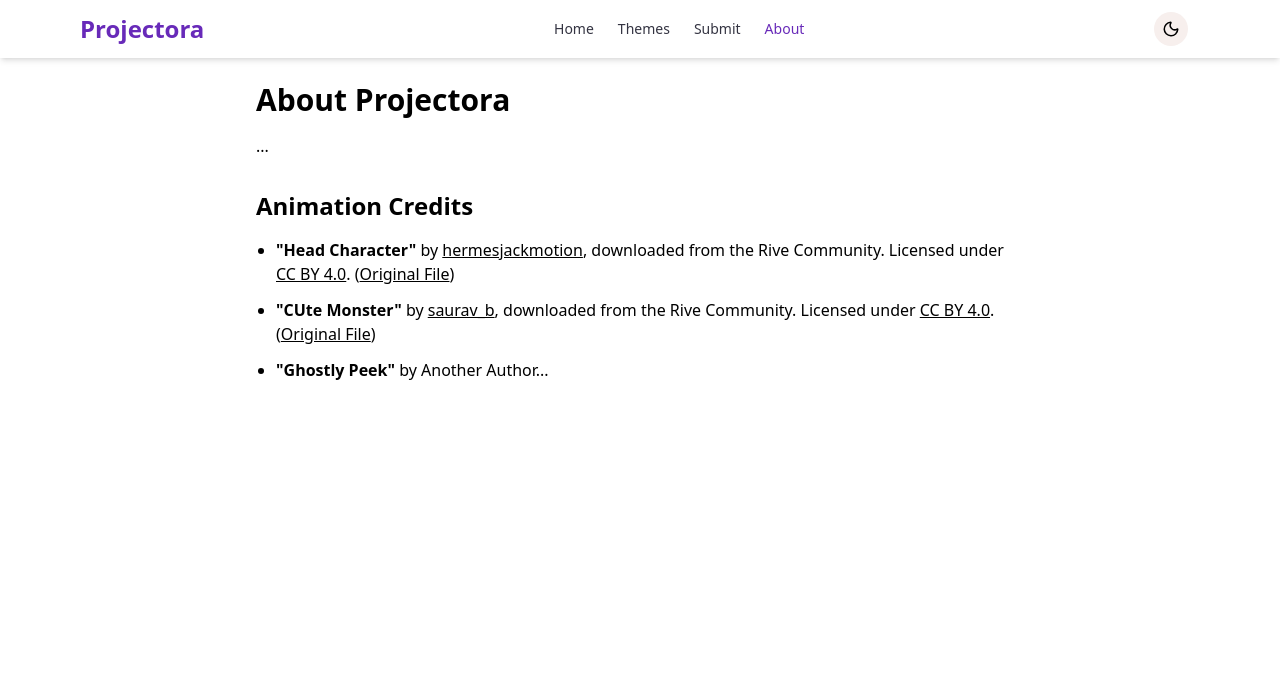
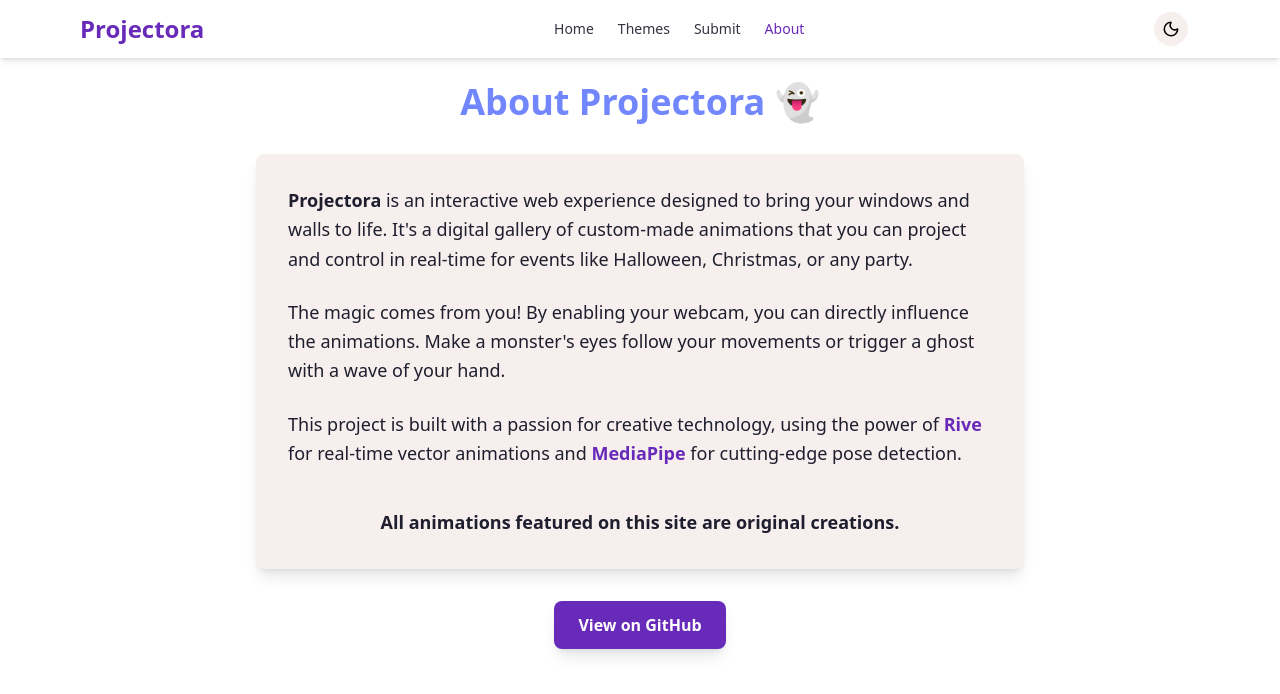
Before and after one commit to tibssy/projectora, a React (Vite) app: page /projectora/about in a window 1280 px wide. Shown: the top 694 px of the page. Built offline with nearby package versions, Linux system fonts and the light colour scheme.

Commit message:
refactor: Update content with original animations
Replaces all placeholder/community animations with custom-made Rive files. The About page has been updated to remove the credits section and reflect the project's original content.

```diff
--- a/src/pages/About.tsx
+++ b/src/pages/About.tsx
@@ -1,28 +1,43 @@
-// src/pages/About.tsx
-
 const About = () => {
   return (
-    <div className="max-w-3xl mx-auto">
-      <h1 className="text-3xl font-bold mb-4">About Projectora</h1>
-      <p className="mb-8">...</p>
+    <div className="max-w-3xl mx-auto text-light-text dark:text-dark-text">
+      <h1 className="text-4xl font-bold text-center text-light-lavender dark:text-dark-lavender mb-8">
+        About Projectora 👻
+      </h1>
 
-      <h2 className="text-2xl font-bold mb-4">Animation Credits</h2>
-      <ul className="list-disc pl-5 space-y-3">
-        <li>
-          <strong>"Head Character"</strong> by <a href="https://rive.app/@hermesjackmotion/" className="underline">hermesjackmotion</a>,
-          downloaded from the Rive Community. Licensed under <a href="https://creativecommons.org/licenses/by/4.0/" className="underline">CC BY 4.0</a>.
-          (<a href="https://rive.app/marketplace/9398-17870-mouse-following-head-character/" className="underline">Original File</a>)
-        </li>
-        <li>
-          <strong>"CUte Monster"</strong> by <a href="https://rive.app/@saurav_b/" className="underline">saurav_b</a>,
-          downloaded from the Rive Community. Licensed under <a href="https://creativecommons.org/licenses/by/4.0/" className="underline">CC BY 4.0</a>.
-          (<a href="https://rive.app/marketplace/12726-24108-cute-monster/" className="underline">Original File</a>)
-        </li>
-        <li>
-          <strong>"Ghostly Peek"</strong> by Another Author...
-        </li>
-        {/* Add one for each community animation you use */}
-      </ul>
+      <div className="space-y-6 text-lg leading-relaxed bg-light-surface dark:bg-dark-surface p-8 rounded-lg shadow-lg">
+        <p>
+          <strong>Projectora</strong> is an interactive web experience designed to bring your windows and walls to life. It's a digital gallery of custom-made animations that you can project and control in real-time for events like Halloween, Christmas, or any party.
+        </p>
+        <p>
+          The magic comes from you! By enabling your webcam, you can directly influence the animations. Make a monster's eyes follow your movements or trigger a ghost with a wave of your hand.
+        </p>
+        <p>
+          This project is built with a passion for creative technology, using the power of{' '}
+          <a href="https://rive.app/" target="_blank" rel="noopener noreferrer" className="font-bold text-light-mauve dark:text-dark-mauve hover:underline">
+            Rive
+          </a>{' '}
+          for real-time vector animations and{' '}
+          <a href="https://developers.google.com/mediapipe" target="_blank" rel="noopener noreferrer" className="font-bold text-light-mauve dark:text-dark-mauve hover:underline">
+            MediaPipe
+          </a>{' '}
+          for cutting-edge pose detection.
+        </p>
+        <p className="font-semibold text-center pt-4">
+          All animations featured on this site are original creations.
+        </p>
+      </div>
+
+      <div className="text-center mt-8">
+        <a
+          href="https://github.com/tibssy/projectora"
+          target="_blank"
+          rel="noopener noreferrer"
+          className="inline-block px-6 py-3 bg-light-mauve dark:bg-dark-mauve text-light-base dark:text-dark-base rounded-lg font-semibold shadow-lg hover:scale-105 transition-transform"
+        >
+          View on GitHub
+        </a>
+      </div>
     </div>
   );
 };
--- a/src/pages/AnimationViewer.tsx
+++ b/src/pages/AnimationViewer.tsx
@@ -8,27 +8,27 @@ import { BackgroundControls } from '../components/BackgroundControls';
 const animations = [
   {
     id: 1,
-    title: 'Head Character',
+    title: 'Frenzywhisk',
     theme: 'Halloween',
-    riveUrl: 'https://res.cloudinary.com/dls8hlthp/raw/upload/v1760458852/monster_test_oswvln.riv',
-    likes: 1345,
-    views: 25800,
+    riveUrl: 'https://res.cloudinary.com/dls8hlthp/raw/upload/v1760925641/monster1_wahbow.riv',
+    likes: 0,
+    views: 1,
   },
   {
     id: 2,
-    title: 'CUte Monster',
+    title: 'Mormo',
     theme: 'Halloween',
-    riveUrl: 'https://res.cloudinary.com/dls8hlthp/raw/upload/v1760489767/monster_jump_test_y6thvr.riv',
-    likes: 980,
-    views: 18200,
+    riveUrl: 'https://res.cloudinary.com/dls8hlthp/raw/upload/v1760902733/monster2_xrbdi7.riv',
+    likes: 0,
+    views: 1,
   },
   {
     id: 3,
-    title: 'Test Monster',
+    title: 'Vicis Chomp',
     theme: 'Halloween',
-    riveUrl: 'https://res.cloudinary.com/dls8hlthp/raw/upload/v1760837957/monster3_2_wiqb8z.riv',
-    likes: 2100,
-    views: 42500,
+    riveUrl: 'https://res.cloudinary.com/dls8hlthp/raw/upload/v1760903457/monster3_4_mze1rv.riv',
+    likes: 0,
+    views: 1,
   },
 ];
 
--- a/src/pages/Home.tsx
+++ b/src/pages/Home.tsx
@@ -5,27 +5,27 @@ import AnimationCard from "../components/AnimationCard";
 const animations = [
   {
     id: 1,
-    title: "Head Character",
+    title: "Frenzywhisk",
     theme: "Halloween",
-    thumbnailUrl: "https://res.cloudinary.com/dls8hlthp/image/upload/v1760460805/swappy-20251014_175253_n1mw1j.png", // Placeholder image
-    likes: 1345,
-    views: 25800,
+    thumbnailUrl: "https://res.cloudinary.com/dls8hlthp/image/upload/v1760925652/swappy-20251020_025520_isyfam.png", // Placeholder image
+    likes: 0,
+    views: 1,
   },
   {
     id: 2,
-    title: "CUte Monster",
+    title: "Mormo",
     theme: "Halloween",
-    thumbnailUrl: "https://res.cloudinary.com/dls8hlthp/image/upload/v1760489750/swappy-20251015_015304_visbfq.png", // Placeholder image
-    likes: 980,
-    views: 18200,
+    thumbnailUrl: "https://res.cloudinary.com/dls8hlthp/image/upload/v1760902775/monster2_cxgvtr.png", // Placeholder image
+    likes: 0,
+    views: 1,
   },
   {
     id: 3,
-    title: "Test Monster",
+    title: "Vicis Chomp",
     theme: "Halloween",
     thumbnailUrl: "https://res.cloudinary.com/dls8hlthp/image/upload/v1760825385/monster3_hqsfdu.png", // Placeholder image
-    likes: 2100,
-    views: 42500,
+    likes: 0,
+    views: 1,
   },
 ];
 
```
